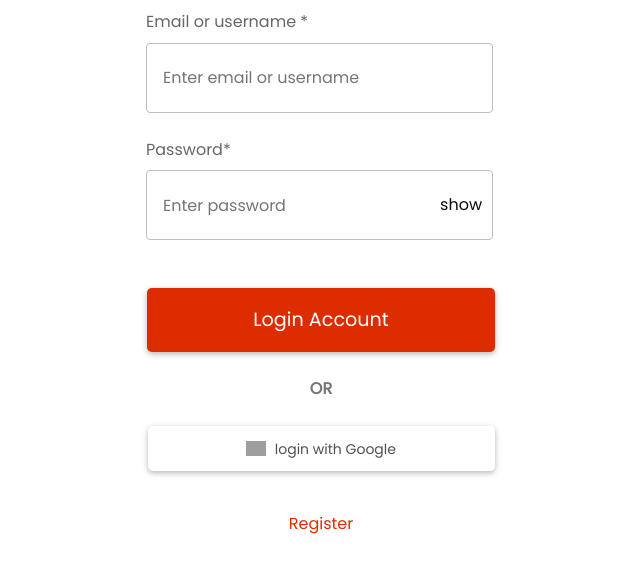
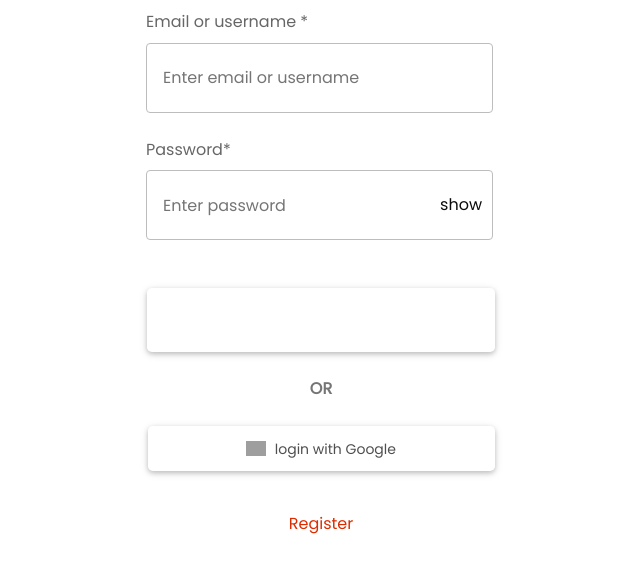
Before and after one commit to SpaceUP-CUSAT-22/spaceup-backend-2021, a Django app: template templates/login.html in a window 1280 px wide. Shown: the part 121-694 px from the top of the page, without its empty margins (319-959 px from the left). Run offline with Django 3.2, Linux system fonts and the light colour scheme; the template is opened without the code that fills it, so the values that code supplies are empty; some libraries are stand-ins or nearby versions; grey boxes are pictures that could not be loaded.

Commit message:
WORKING ON LOGIN

```diff
--- a/static/css/main.css
+++ b/static/css/main.css
@@ -1,66 +1,80 @@
-        body{
-            font-family:Poppins;
+body {
+    font-family: Poppins;
 }
-        .back{
-            margin-top:13px;
-            font-weight:600;
+
+.back {
+    margin-top: 13px;
+    font-weight: 600;
     color: #8692A6;
     display: flex;
-            align-items: baseline ;
-            top:0;
+    align-items: baseline;
+    top: 0;
     position: absolute;
     z-index: 2;
 }
-        .back-icon{
+
+.back-icon {
     display: none;
 }
-        .already-container{
+
+.already-container {
     text-align: center;
     margin-top: 20px;
 }
 
-        .new-to{
+.new-to {
     margin-top: 40px;
 }
+
 .from-container {
     height: 100%;
-            color:#696F79;
+    color: #696F79;
     padding-top: 10px
 }
-        .text-input{
+
+.text-input {
     max-width: 347px;
 }
-        .text-input:focus{
+
+.text-input:focus {
     outline: none !important;
-            border-color: #DD2C00 ;
+    border-color: #DD2C00;
     box-shadow: 0 0 10px #719ECE;
     border-width: 2px;
 }
-        .form-checkbox:checked{
-            background-color:#DD2C00 !important;
-            border:2px solid #DD2C00 ;
+
+.form-checkbox:checked {
+    background-color: #DD2C00 !important;
+    border: 2px solid #DD2C00;
 }
-        .signin-link{
+
+.signin-link {
     color: #DD2C00;
 }
-        .signin-link:active{
+
+.signin-link:active {
     color: #DD2C00;
 }
-         .form-checkbox:after{
+
+.form-checkbox:after {
     /*border:2px solid #DD2C00 ;*/
 }
-        .bg-image{
+
+.bg-image {
     height: 100vh;
     width: 100%;
-            object-fit:cover;
+    object-fit: cover;
 }
-        .password-container{
+
+.password-container {
     position: relative;
 }
-        .password-input{
+
+.password-input {
     padding-right: 54px !important;
 }
-        .visibility{
+
+.visibility {
     cursor: pointer;
     color: #0c0c0c;
     position: absolute;
@@ -69,38 +83,44 @@
     top: 0;
     right: 0;
 }
-        .input-fields{
+
+.input-fields {
     padding: 10px;
 }
-        .submit-btn{
-            background-color: #DD2C00;
+
+.submit-btn {
+    background-color: #FFFFFF;
     color: white;
     height: 64px;
-            width: 348px ;
+    width: 348px;
     text-transform: none;
     font-size: 1.2rem
 }
-        .submit-btn:hover{
+
+.submit-btn:hover {
     color: white;
     height: 64px;
     box-shadow: 0 0 10px #719ECE;
 }
+
 /*Authorize page styles*/
 
-        .auth-container{
+.auth-container {
     border-radius: 15px;
     border-width: 3px;
-            width:45rem;
+    width: 45rem;
     height: 35rem;
 
 }
-        .form-container{
+
+.form-container {
     width: 100%;
-            height:100%;
+    height: 100%;
     justify-content: center;
     align-items: center;
 }
-        .main-head{
+
+.main-head {
     top: 0;
     color: #000000;
     font-weight: 500;
@@ -108,42 +128,50 @@
     text-align: center;
 
 }
-        .hidden{
+
+.hidden {
     display: none;
 }
-        .sub-head{
+
+.sub-head {
     text-align: center;
     font-size: 1.3rem;
     margin-bottom: 3rem;
 
 }
-        .select-account{
+
+.select-account {
 
     text-align: left !important;
     margin-top: 1.5rem;
     width: 80%;
 }
-        .line{
+
+.line {
 
     width: 85%;
 }
-        .user-logo{
+
+.user-logo {
     display: block;
     font-size: 2rem;
     color: #DD2C00;
 }
-        .helper-text{
+
+.helper-text {
     color: #DD2C00;
     margin-bottom: 0.5rem;
     margin-left: .2rem;
 }
-        .details-container{
+
+.details-container {
 
     display: inline;
     padding-left: 1rem;
     margin-top: 0;
 }
-        .username-text{
+
+.username-text {
     color: #0c0c0c;
     margin-top: 0;
     margin-bottom: 0;
@@ -151,24 +179,28 @@
     border: 0;
     padding-left: 0;
     text-align: left;
-            background-color:white;
+    background-color: white;
 
 }
-        .username-text:hover{
-            color:#DD2C00 ;
+
+.username-text:hover {
+    color: #DD2C00;
 }
-        .email-text{
+
+.email-text {
     padding-top: 0;
     font-size: .8rem;
     margin-top: -2px;
 
 }
-        .list{
-            border:0;
+
+.list {
+    border: 0;
     color: #555555;
     font-size: 12px;
 }
-        .list-group-item{
+
+.list-group-item {
     padding-left: 2rem;
     padding-right: 2rem;
 }
@@ -178,30 +210,35 @@
     .bg-image {
         display: none;
     }
-                .back{
+
+    .back {
         display: none;
     }
-                .back-icon{
+
+    .back-icon {
         display: inline;
         align-items: baseline;
         margin-left: 10px;
         float: left;
         position: relative;
         color: #0c0c0c;
-                    height:12px ;
+        height: 12px;
     }
-                .auth-container{
 
-                    width:85%;
+    .auth-container {
+
+        width: 85%;
         overflow-x: hidden;
         height: 60%;
     }
-                .main-head{
+
+    .main-head {
         font-size: 1.5rem;
 
 
     }
-                .sub-head{
+
+    .sub-head {
         font-size: 1rem;
 
     }
--- a/templates/auth_base.html
+++ b/templates/auth_base.html
@@ -6,7 +6,7 @@
     <meta name="viewport" content="width=device-width, initial-scale=1">
     <title>
         {% block title %}
-            {% firstof title 'TSP' %}
+            {% firstof title 'spaceupcusat' %}
         {% endblock %}
     </title>
     <!-- CSS only -->
@@ -15,6 +15,8 @@
     <link href="https://cdnjs.cloudflare.com/ajax/libs/font-awesome/5.15.1/css/all.min.css"
             rel="stylesheet"/>
     <link href="https://cdnjs.cloudflare.com/ajax/libs/mdb-ui-kit/3.6.0/mdb.min.css"
+            rel="stylesheet"/>
+<link href="css/main.css"
             rel="stylesheet"/>
     {% block css %}
     {% endblock %}
```
Also changed, not shown: config/settings.py (+12 -7 lines), requirements.txt (+9 -9 lines). Lines whose indentation alone changed are shown as unchanged.
